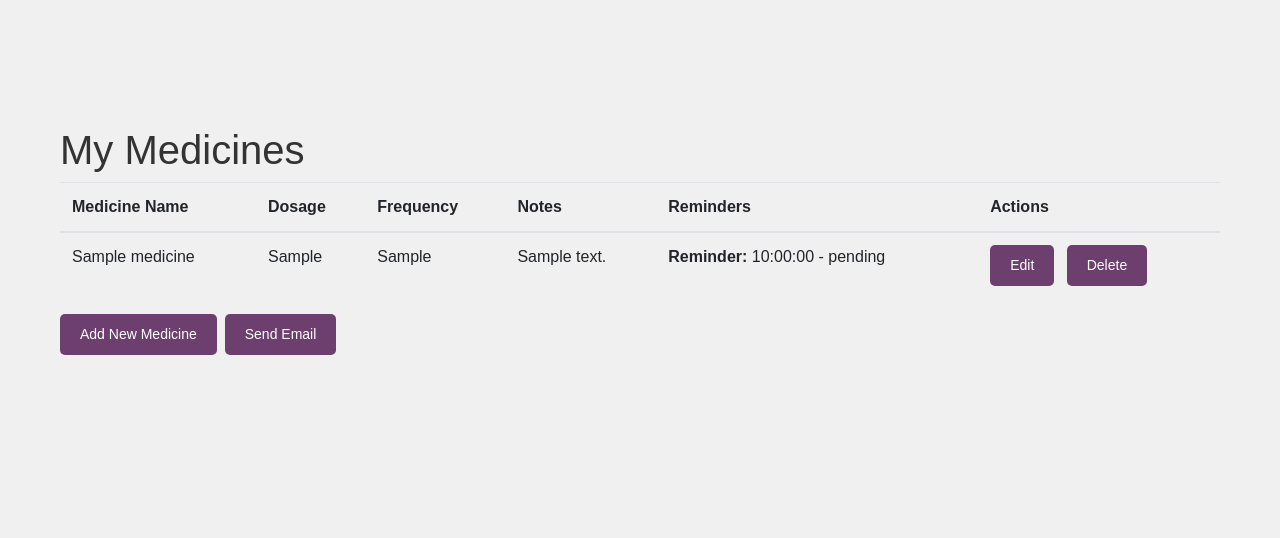
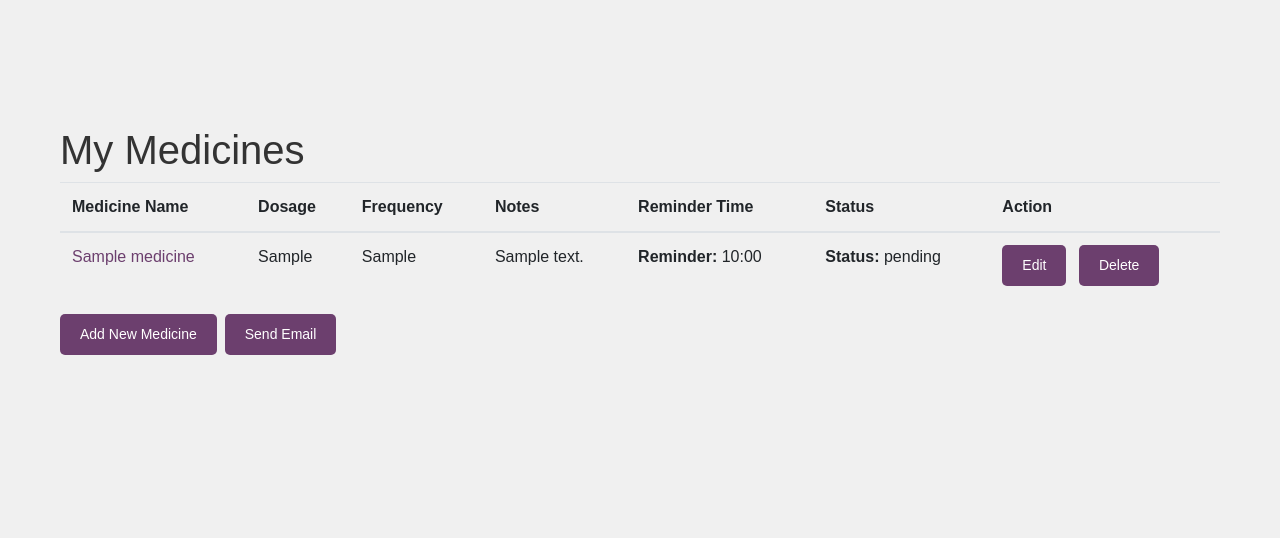
Before and after one commit to djr812/DoseTracker, a Flask app: page /medicines/my_medicine in a window 1280 px wide. Shown: the part 153-691 px from the top of the page. Run offline with Flask 3, Linux system fonts and the light colour scheme; a user stored in the database is signed in; tables that the repository leaves empty hold one stand-in row (values such as "Sample post"); some libraries are stand-ins or nearby versions.

Commit message:
Added medicine_details template to display Wiki lookup of medicine info.

```diff
--- a/app/application.py
+++ b/app/application.py
@@ -1,7 +1,7 @@
 from flask import Flask, current_app
 from flask_migrate import Migrate
 from flask_login import LoginManager
-from flask_mail import Mail
+from flask_mail import Mail, Message
 from flask_login import current_user
 from flask_wtf.csrf import CSRFProtect
 from flask_sqlalchemy import SQLAlchemy
@@ -76,8 +76,8 @@ def create_app():
 
     scheduler.add_job(
         schedule_daily_reminders,
-        CronTrigger(hour=12, minute=45),  # Trigger at 1:00 AM every day
-        args=[app],
+        CronTrigger(hour=1, minute=0),  # Trigger at 1:00 AM every day
+        args=[app, mail],
     )
 
     # Start APScheduler
@@ -87,7 +87,7 @@ def create_app():
 
 
 # Job function to schedule SMS reminders for all users
-def schedule_daily_reminders(app):
+def schedule_daily_reminders(app, mail):
     with app.app_context():
         # Reset the status of all reminders to 'pending'
         db.session.query(MedicationReminder).update({MedicationReminder.status: 'pending'})
@@ -98,6 +98,7 @@ def schedule_daily_reminders(app):
             MedicationReminder.reminder_time >= datetime.now().time()
         ).all()
         print('Schedule Jobs for today')
+
         # Group reminders by their reminder time
         reminders_by_time = {}
         for med in meds_today:
@@ -106,13 +107,12 @@ def schedule_daily_reminders(app):
                 reminders_by_time[reminder_time] = []
             reminders_by_time[reminder_time].append(med)
 
-        print(reminder_time, reminders_by_time)
+        print(reminders_by_time)
 
         # For each unique reminder time, schedule an SMS job
         for reminder_time, meds in reminders_by_time.items():
             for med in meds:
                 user = med.user
-
                 # Skip users who opted out of SMS reminders
                 if not user.receive_sms_reminders:
                     continue
@@ -123,12 +123,34 @@ def schedule_daily_reminders(app):
                     CronTrigger(hour=reminder_time.hour, minute=reminder_time.minute),  # Schedule job at reminder time
                     args=[(reminder_time, meds, app)],  # Pass reminder time and list of medications
                     id=f"send_sms_{reminder_time.hour}_{reminder_time.minute}",  # Ensure unique job ID
+                    name=user.email,
                     replace_existing=True  # Replace any existing jobs for the same time
                 )
-        # Print the currently scheduled jobs
+
+        # Collect job information to send in an email
+        job_info = []
         jobs = scheduler.get_jobs()
         for job in jobs:
-            print(f"Job ID: {job.id}, Next Run Time: {job.next_run_time}, Trigger: {job.trigger}")
+            # Get the trigger and check if it's a CronTrigger
+            trigger = job.trigger
+            if isinstance(trigger, CronTrigger):
+                # We can directly access the expression for the hour and minute
+                # job_reminder_time = (trigger.fields[6].expr, trigger.fields[5].expr)
+
+                job_info.append(f"Name: {job.name}, Job ID: {job.id}, Next Run Time: {job.next_run_time} \n")
+
+        # Format the job information into a string
+        job_info_str = "\n".join(job_info)
+
+        # Send the job info via email
+        try:
+            msg = Message("Scheduled Daily Reminders", recipients=["dave@djrogers.net.au"])
+            msg.body = f"The following jobs were scheduled for today:\n\n{job_info_str}"
+            mail.send(msg)
+            print("Job information sent via email.")
+        except Exception as e:
+            print(f"Error sending email: {e}")
+
 
 
 def send_sms(job_data):
--- a/app/medicines/routes.py
+++ b/app/medicines/routes.py
@@ -5,10 +5,14 @@ from app.application import db
 from app.forms import MedicineForm, ReminderForm, EditMedicineForm
 from datetime import time, datetime
 from wtforms import TimeField, StringField, SelectField
+import wikipediaapi
 
 
 # Define the blueprint for medicines routes
 medicines = Blueprint('medicines', __name__)
+
+# Initialise Wikipedia API
+wiki_wiki = wikipediaapi.Wikipedia(user_agent='DoseTracker (dave@djrogers.net.au)', language='en')
 
 
 @medicines.route('/api/medicines', methods=['GET'])
@@ -161,6 +165,12 @@ def my_medicine():
             'reminders': reminder_data  # Add reminders to the template data
     })
 
+    # Sort medicines by the first reminder time, then by medicine name
+    medicines.sort(key=lambda x: (
+        x['reminders'][0]['reminder_time'] if x['reminders'] else time.min,  # Use time.min for empty reminders
+        x['name']
+    ))
+
     return render_template('my_medicine.html', medicines=medicines, page_class='my_medicine_page')
 
 
@@ -286,3 +296,30 @@ def edit_medicine(medicine_id):
             print("Form validation failed. Errors:", form.errors)
 
     return render_template('edit_medicine.html', form=form, medicine=medicine, user_medicine=user_medicine, reminder_data=[])
+
+
+@medicines.route('/medicine/<int:medicine_id>', methods=['GET'])
+@login_required
+def medicine_details(medicine_id):
+    # Query the medicine from the database
+    medicine = Medicine.query.get(medicine_id)
+    if not medicine:
+        return "Medicine not found", 404
+
+    # Use wikipedia-api to search for the medicine
+    page = wiki_wiki.page(medicine.name)
+
+    # Check if the page exists
+    if not page.exists():
+        return "Wikipedia page not found for this medicine", 404
+
+    # Get the sections from the Wikipedia page
+    sections = []
+    for section in page.sections:
+        sections.append({
+            'title': section.title,
+            'content': section.text[:500],  # Just show the first 500 characters initially
+            'full_content': section.text  # The full content for later expansion
+        })
+
+    return render_template('medicine_details.html', medicine=medicine, sections=sections)
--- a/app/static/css/style.css
+++ b/app/static/css/style.css
@@ -234,6 +234,17 @@ button:hover {
     width: 100%;
 }
 
+/* Add this to your style.css file */
+.medicine-name {
+    color: #6c3f6e;
+    text-decoration: none;  /* Removes the default underline of links */
+}
+
+.medicine-name:hover {
+    color: #9a65a1;  /* Slightly darker shade for hover effect */
+}
+
+
 .my_medicine_page .container {
     width: 100%;
     max-width: 1400px;
--- a/app/templates/my_medicine.html
+++ b/app/templates/my_medicine.html
@@ -11,21 +11,33 @@
                     <th>Dosage</th>
                     <th>Frequency</th>
                     <th>Notes</th>
-                    <th>Reminders</th>
-                    <th>Actions</th>
+                    <th>Reminder Time</th>
+                    <th>Status</th>
+                    <th>Action</th>
                 </tr>
             </thead>
             <tbody>
                 {% for medicine in medicines %}
                     <tr>
-                        <td>{{ medicine.name }}</td>
+                        <td>
+                            <a href="{{ url_for('medicines.medicine_details', medicine_id=medicine.id) }}" class="medicine-name">
+                                {{ medicine.name }}
+                            </a>
+                        </td>
                         <td>{{ medicine.dosage }}</td>
                         <td>{{ medicine.frequency }}</td>
                         <td>{{ medicine.notes }}</td>
                         <td>
                             {% for reminder in medicine.reminders %}
                                 <div>
-                                    <strong>Reminder:</strong> {{ reminder.reminder_time }} - {{ reminder.status }}
+                                    <strong>Reminder:</strong> {{ reminder.reminder_time.strftime('%H:%M') }}
+                                </div>
+                            {% endfor %}
+                        </td>
+                        <td>
+                            {% for reminder in medicine.reminders %}
+                                <div>
+                                    <strong>Status:</strong> {{ reminder.status }}
                                 </div>
                             {% endfor %}
                         </td>
@@ -37,7 +49,6 @@
                                 <input type="hidden" name="_method" value="DELETE">
                                 <button type="submit" class="btn btn-danger" onclick="return confirm('Are you sure you want to delete this medicine?');">Delete</button>
                             </form>
-
                         </td>
                     </tr>
                 {% endfor %}
@@ -65,4 +76,5 @@
         }
     };
 </script>
+
 {% endblock %}
```
Also changed, not shown: other parts of app/static/css/style.css (+37 -0 lines), app/templates/medicine_details.html (added, +77 -0 lines).
